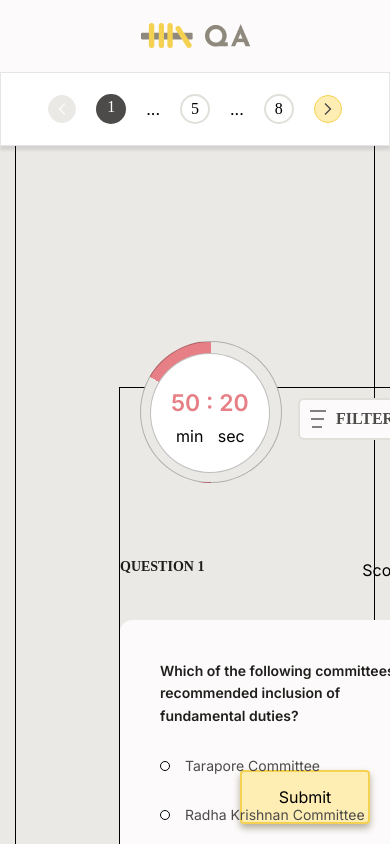
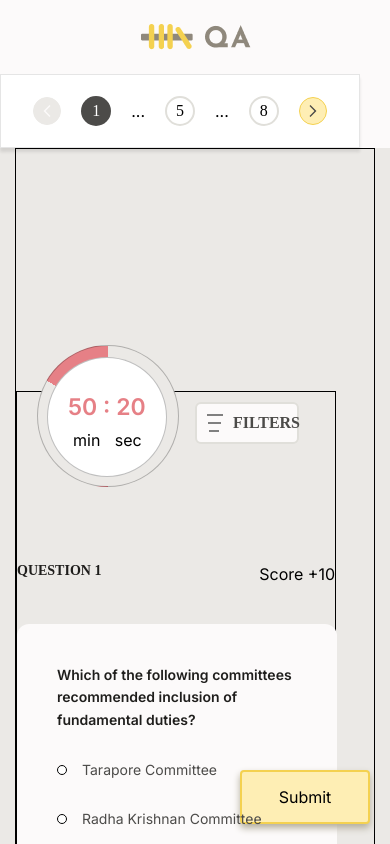
Before and after one commit to tannukumari14/assessment-platform, a Next.js app: page /component in a window 390 px wide. Shown: the top 844 px of the page. Built offline with nearby package versions, Linux system fonts and the light colour scheme; a web font is replaced by a local one.

Commit message:
width for paginaion

```diff
--- a/app/component/Assessment_Header.css
+++ b/app/component/Assessment_Header.css
@@ -10,7 +10,6 @@ html {
 .row-header{
   background: #FCFAFA;
   display: flex;
-  align-items: center;
   justify-content: space-between;
   text-align: center;
   margin: 0 auto;
@@ -22,7 +21,9 @@ html {
   display: flex;
   justify-content: space-between;
   width: 998px;
+  align-items: center;
 }
+
 
 .submit-assessment{
   width: 130px;
@@ -56,7 +57,7 @@ html {
 
   .pagination-container{
     width: 100%;
-    height: 72px;
+    height: 74px;
   }
 
   .column{
@@ -65,7 +66,7 @@ html {
 
   .image {
     width: 100%;
-    height: 72px;
+    height: 74px;
     display: flex;
     justify-content: center;
     align-items: center;
--- a/app/component/Assessment_Question_Page.css
+++ b/app/component/Assessment_Question_Page.css
@@ -15,7 +15,8 @@ html {
   justify-content:space-between;
   border:1px solid black;
   width:894px;
-  margin-left: 103px;
+  /* margin-left: 103px; */
+  /* margin: auto; */
 }
 
 
--- a/app/component/Pagination.css
+++ b/app/component/Pagination.css
@@ -6,6 +6,7 @@ html {
 .box{
   display: flex;
   align-items: center;
+  justify-content: center;
   gap: 16px;
 }
 
@@ -18,18 +19,13 @@ html {
 }
 
 .circle1{
-  display: flex;
   width: 30px;
   height: 30px;
-  flex-direction: column;
-  justify-content: center;
-  align-items: center;
-  gap: 10px;
   border-radius: 30px;
   background: #4C4B49;
   font-family: "Inria Sans";
   color: white;
-  line-height: 26px;
+  line-height: 30px;
 }
 
 .circle{
@@ -49,14 +45,7 @@ html {
   stroke: #F4D150;
 }
 
-
-.box {
-  display: flex;
-  align-items: center;
-  justify-content: center;
-}
-
-.circle, .previous, .next {
+.previous, .next {
   text-align: center;
 }
 
@@ -73,11 +62,9 @@ html {
   border: 1px solid #0000001A;
   box-shadow: 0px 4px 3px 0px rgba(0, 0, 0, 0.10);
   height: 74px;
-  display: flex;
-  justify-content: center;
-  align-items: center;
   gap: 20px;
-  width: 100%;
+  /* width: 100%; */
+  width: 360px;
   box-sizing: border-box;
 }
 
@@ -85,7 +72,6 @@ html {
 .pagination-Div {
   height: 74px;
 }
-
 
 .circle {
   display: none;
```
